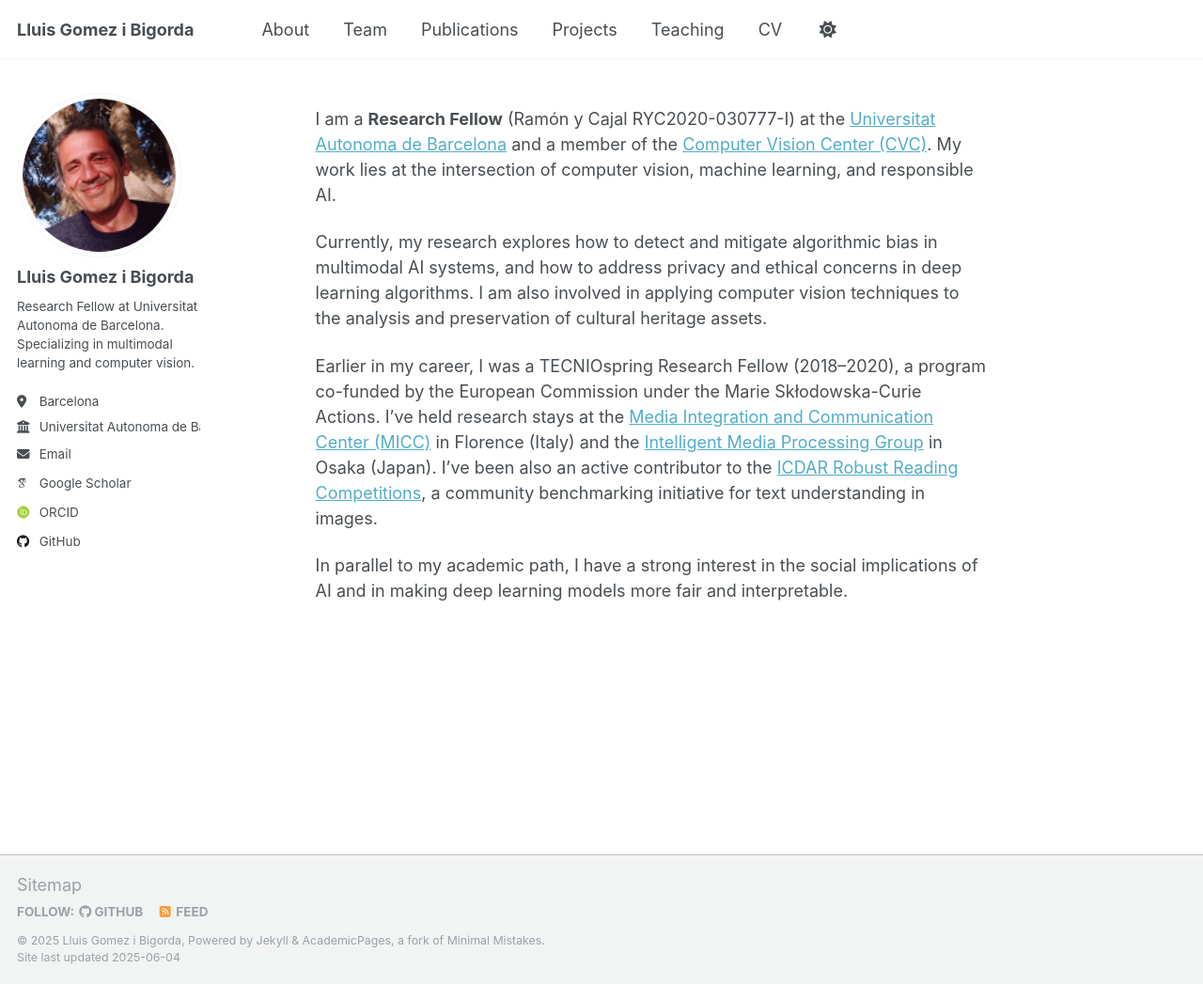
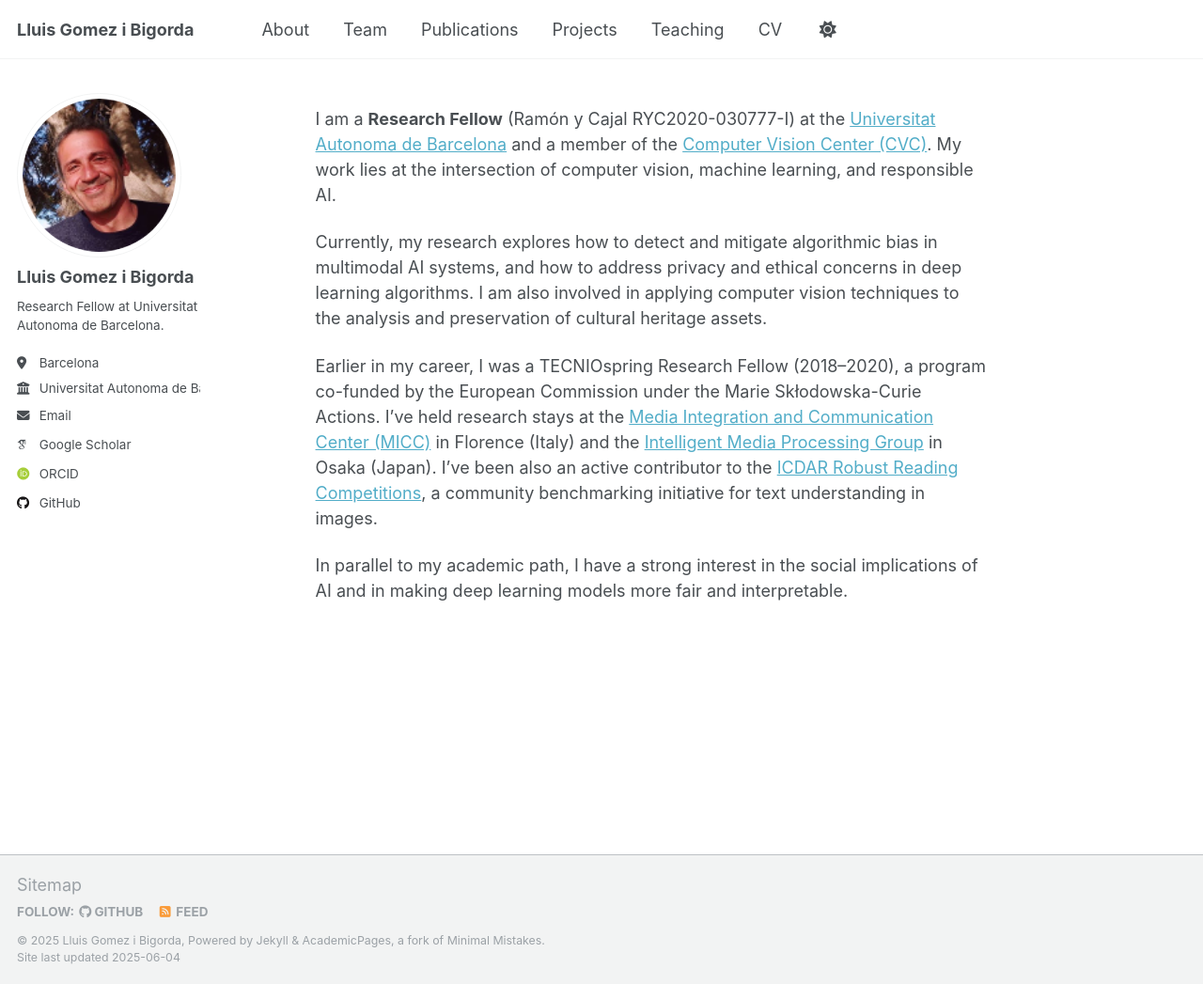
Before and after one commit to lluisgomez/lluisgomez.github.io, a Jekyll site: the page built from _pages/about.md, in a window 1280 px wide and 1047 px high. Shown: the whole window at 94% size. Built offline with Jekyll 4.4.1, drawn with Linux system fonts in a browser that asks for light colours; some web fonts are replaced.

Commit message:
Update _config.yml

```diff
--- a/_config.yml
+++ b/_config.yml
@@ -12,7 +12,7 @@ site_theme               : "default"
 title                    : "Lluis Gomez i Bigorda"
 title_separator          : "-"
 name                     : &name "Lluis Gomez i Bigorda"
-description              : &description "Research Fellow at Universitat Autonoma de Barcelona. Specializing in multimodal learning and computer vision."
+description              : &description "Research Fellow at Universitat Autonoma de Barcelona."
 url                      : https://lluisgomez.github.io # the base hostname & protocol for your site e.g. "https://[your GitHub username].github.io" or if you already have some other page hosted on Github then use "https://[your GitHub username].github.io/[Your Repo Name]"
 baseurl                  : "" # the subpath of your site, e.g. "/blog"
 repository               : "lluisgomez/lluisgomez.github.io"
@@ -25,7 +25,7 @@ author:
   avatar           : "lluis_bg.png"
   name             : "Lluis Gomez i Bigorda"
   pronouns         : # example: "she/her"
-  bio              : "Research Fellow at Universitat Autonoma de Barcelona. Specializing in multimodal learning and computer vision."
+  bio              : "Research Fellow at Universitat Autonoma de Barcelona."
   location         : "Barcelona"
   employer         : "Universitat Autonoma de Barcelona"
   uri              : # URL
```
